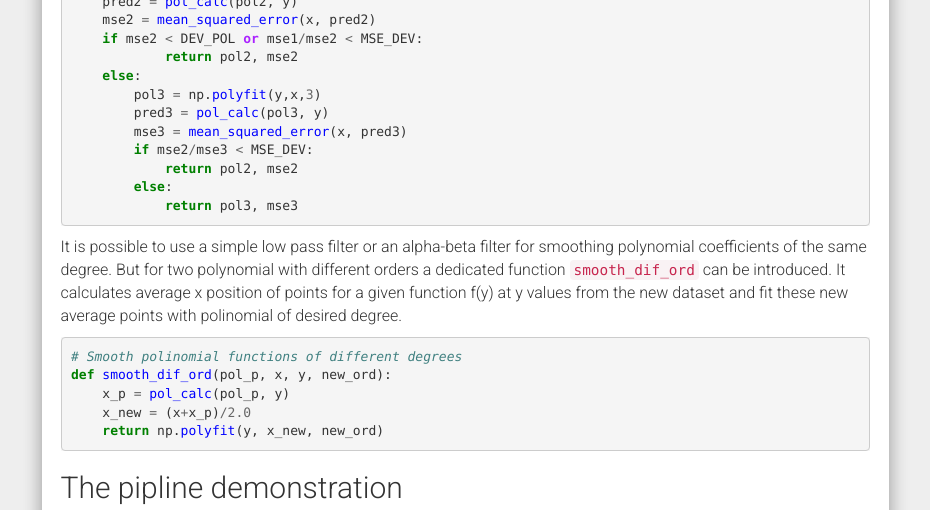
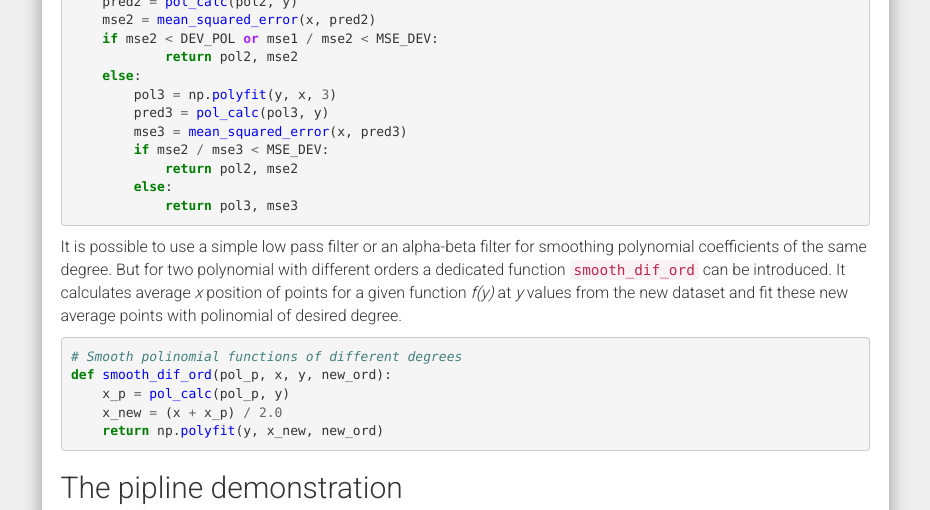
Before and after one commit to NikolasEnt/NikolasEnt.github.io, a Jekyll site: the page built from _posts/2017-06-07-Adaptive-Virtual-Sensors.md, in a window 1280 px wide and 900 px high, scrolled down 1381 px. Shown: the top 510 px of the window, without its empty margins (321-1251 px from the left). Built offline with Jekyll 4.4.1, drawn with Linux system fonts in a browser that asks for light colours; nearby versions of some CDN libraries; comment, search, counter and statistics services are not loaded.

Commit message:
Edited post Adaptive Virtual Sensors
refactor: code samles refactored in the post

```diff
--- a/_posts/2017-06-07-Adaptive-Virtual-Sensors.md
+++ b/_posts/2017-06-07-Adaptive-Virtual-Sensors.md
@@ -33,32 +33,32 @@ from sklearn.metrics import mean_squared_error
 DEV_POL = 2 # Max mean squared error of the approximation
 MSE_DEV = 1.1 # Minimum mean squared error ratio to consider higher order of the polynomial
 def best_pol_ord(x, y):
-    pol1 = np.polyfit(y,x,1)
+    pol1 = np.polyfit(y, x, 1)
     pred1 = pol_calc(pol1, y)
     mse1 = mean_squared_error(x, pred1)
     if mse1 < DEV_POL:
         return pol1, mse1
-    pol2 = np.polyfit(y,x,2)
+    pol2 = np.polyfit(y, x, 2)
     pred2 = pol_calc(pol2, y)
     mse2 = mean_squared_error(x, pred2)
-    if mse2 < DEV_POL or mse1/mse2 < MSE_DEV:
+    if mse2 < DEV_POL or mse1 / mse2 < MSE_DEV:
             return pol2, mse2
     else:
-        pol3 = np.polyfit(y,x,3)
+        pol3 = np.polyfit(y, x, 3)
         pred3 = pol_calc(pol3, y)
         mse3 = mean_squared_error(x, pred3)
-        if mse2/mse3 < MSE_DEV:
+        if mse2 / mse3 < MSE_DEV:
             return pol2, mse2
         else:
             return pol3, mse3
 {% endhighlight %}
 
-It is possible to use a simple low pass filter or an alpha-beta filter for smoothing polynomial coefficients of the same degree. But for two polynomial with different orders a dedicated function `smooth_dif_ord` can be introduced. It calculates average x position of points for a given function f(y) at y values from the new dataset and fit these new average points with polinomial of desired degree.
+It is possible to use a simple low pass filter or an alpha-beta filter for smoothing polynomial coefficients of the same degree. But for two polynomial with different orders a dedicated function `smooth_dif_ord` can be introduced. It calculates average _x_ position of points for a given function _f(y)_ at _y_ values from the new dataset and fit these new average points with polinomial of desired degree.
 {% highlight python %}
 # Smooth polinomial functions of different degrees
 def smooth_dif_ord(pol_p, x, y, new_ord):
     x_p = pol_calc(pol_p, y)
-    x_new = (x+x_p)/2.0
+    x_new = (x + x_p) / 2.0
     return np.polyfit(y, x_new, new_ord)
 {% endhighlight %}
 ## The pipline demonstration
```
